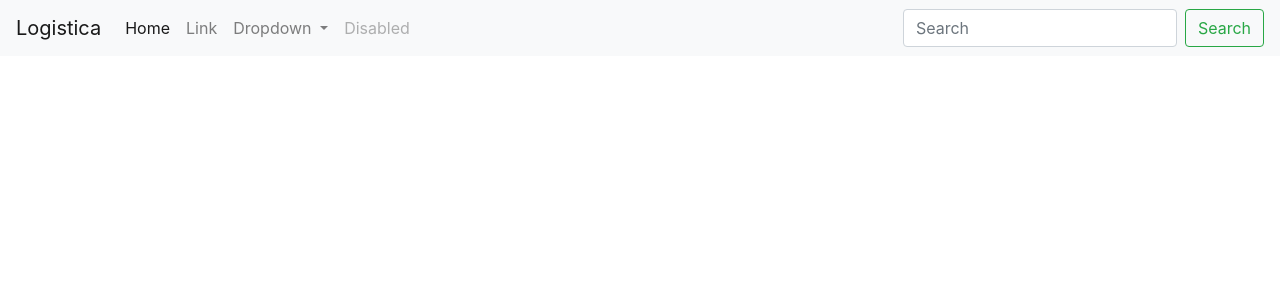
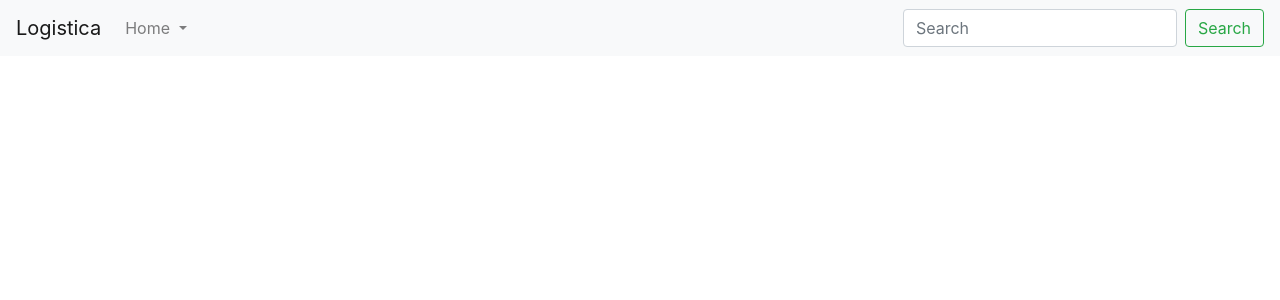
Before and after one commit to fiacca98/EFintus, an Angular app in the folder LogisticaFrontEnd/: page / in a window 1280 px wide. Shown: the top 300 px of the page. Built offline with nearby package versions, Linux system fonts and the light colour scheme.

Commit message:
Navbar with dropdown

```diff
--- a/LogisticaFrontEnd/angular.json
+++ b/LogisticaFrontEnd/angular.json
@@ -26,7 +26,11 @@
               "node_modules/bootstrap/dist/css/bootstrap.min.css",
               "src/styles.css"
             ],
-            "scripts": [],
+            "scripts": [
+              "node_modules/jquery/dist/jquery.min.js",
+              "node_modules/popper.js/dist/umd/popper.min.js",
+              "node_modules/bootstrap/dist/js/bootstrap.min.js"
+            ],
             "es5BrowserSupport": true
           },
           "configurations": {
--- a/LogisticaFrontEnd/package.json
+++ b/LogisticaFrontEnd/package.json
@@ -22,6 +22,8 @@
     "@ng-bootstrap/ng-bootstrap": "^4.0.3",
     "bootstrap": "^4.3.1",
     "core-js": "^2.5.4",
+    "jquery": "^3.3.1",
+    "popper.js": "^1.14.7",
     "rxjs": "~6.3.3",
     "tslib": "^1.9.0",
     "zone.js": "~0.8.26"
--- a/LogisticaFrontEnd/src/app/beans/utility/navbar.ts
+++ b/LogisticaFrontEnd/src/app/beans/utility/navbar.ts
@@ -1,12 +1,12 @@
 export class Navbar{
     id: number;
     name: string;
-    isDropdown: boolean;
+    dropdowns: Navbar[];
 
-    public Navbar(id: number, name: string, isDropdown: boolean){
+    public constructor(id: number, name: string, dropdowns: Navbar[]){
         this.id = id;
         this.name = name;
-        this.isDropdown = isDropdown;
+        this.dropdowns = dropdowns;
     }
 
 }
--- a/LogisticaFrontEnd/src/app/components/navbar/navbar.component.html
+++ b/LogisticaFrontEnd/src/app/components/navbar/navbar.component.html
@@ -1,31 +1,32 @@
 <nav class="navbar navbar-expand-lg navbar-light bg-light">
   <a class="navbar-brand" href="#">Logistica</a>
-  <button class="navbar-toggler" type="button" data-toggle="collapse" data-target="#navbarSupportedContent" aria-controls="navbarSupportedContent" aria-expanded="false" aria-label="Toggle navigation">
+  <button class="navbar-toggler" type="button" data-toggle="collapse" data-target="#navbarSupportedContent"
+    aria-controls="navbarSupportedContent" aria-expanded="false" aria-label="Toggle navigation">
     <span class="navbar-toggler-icon"></span>
   </button>
 
   <div class="collapse navbar-collapse" id="navbarSupportedContent">
     <ul class="navbar-nav mr-auto">
-      <li class="nav-item active">
-        <a class="nav-link" href="#">Home <span class="sr-only">(current)</span></a>
+      <ng-container *ngFor="let voice of menu">
+
+        <ng-container *ngIf="voice.dropdowns.length == 0">
+          <li class="nav-item">
+            <a class="nav-link" href="#">{{voice.name}}</a>
           </li>
-      <li class="nav-item">
-        <a class="nav-link" href="#">Link</a>
-      </li>
+        </ng-container>
+
+        <ng-container *ngIf="voice.dropdowns.length > 0">
             <li class="nav-item dropdown">
                 <a class="nav-link dropdown-toggle" href="#" id="navbarDropdown" role="button" data-toggle="dropdown" aria-haspopup="true" aria-expanded="false">
-          Dropdown
+                  {{voice.name}}
                 </a>
                 <div class="dropdown-menu" aria-labelledby="navbarDropdown">
-          <a class="dropdown-item" href="#">Action</a>
-          <a class="dropdown-item" href="#">Another action</a>
-          <div class="dropdown-divider"></div>
-          <a class="dropdown-item" href="#">Something else here</a>
+                  <a *ngFor="let drop of voice.dropdowns" class="dropdown-item" href="#">{{drop.name}}</a>
                 </div>
             </li>
-      <li class="nav-item">
-        <a class="nav-link disabled" href="#" tabindex="-1" aria-disabled="true">Disabled</a>
-      </li>
+        </ng-container>
+
+      </ng-container>
     </ul>
     <form class="form-inline my-2 my-lg-0">
       <input class="form-control mr-sm-2" type="search" placeholder="Search" aria-label="Search">
--- a/LogisticaFrontEnd/src/app/components/navbar/navbar.component.ts
+++ b/LogisticaFrontEnd/src/app/components/navbar/navbar.component.ts
@@ -1,4 +1,5 @@
 import { Component, OnInit } from '@angular/core';
+import { Navbar } from 'src/app/beans/utility/navbar';
 
 @Component({
   selector: 'app-navbar',
@@ -7,9 +8,21 @@ import { Component, OnInit } from '@angular/core';
 })
 export class NavbarComponent implements OnInit {
 
-  constructor() { }
+  menu: Navbar[] = [];
+  voice: Navbar;
+
+  constructor() {
+    this.init();
+    console.log(this.menu);
+  }
 
   ngOnInit() {
   }
 
+  init(){
+    this.voice = new Navbar(0,"Home",[new Navbar(1,"HomeSub",[])]);
+    this.menu.push(this.voice);
+
+  }
+
 }
--- a/LogisticaFrontEnd/src/index.html
+++ b/LogisticaFrontEnd/src/index.html
@@ -7,6 +7,7 @@
 
   <meta name="viewport" content="width=device-width, initial-scale=1">
   <link rel="icon" type="image/x-icon" href="favicon.ico">
+
 </head>
 <body>
   <app-root></app-root>
```
Also changed, not shown: 1 other file (tests, documents, lock files or other folders). Lines whose indentation alone changed are shown as unchanged.
